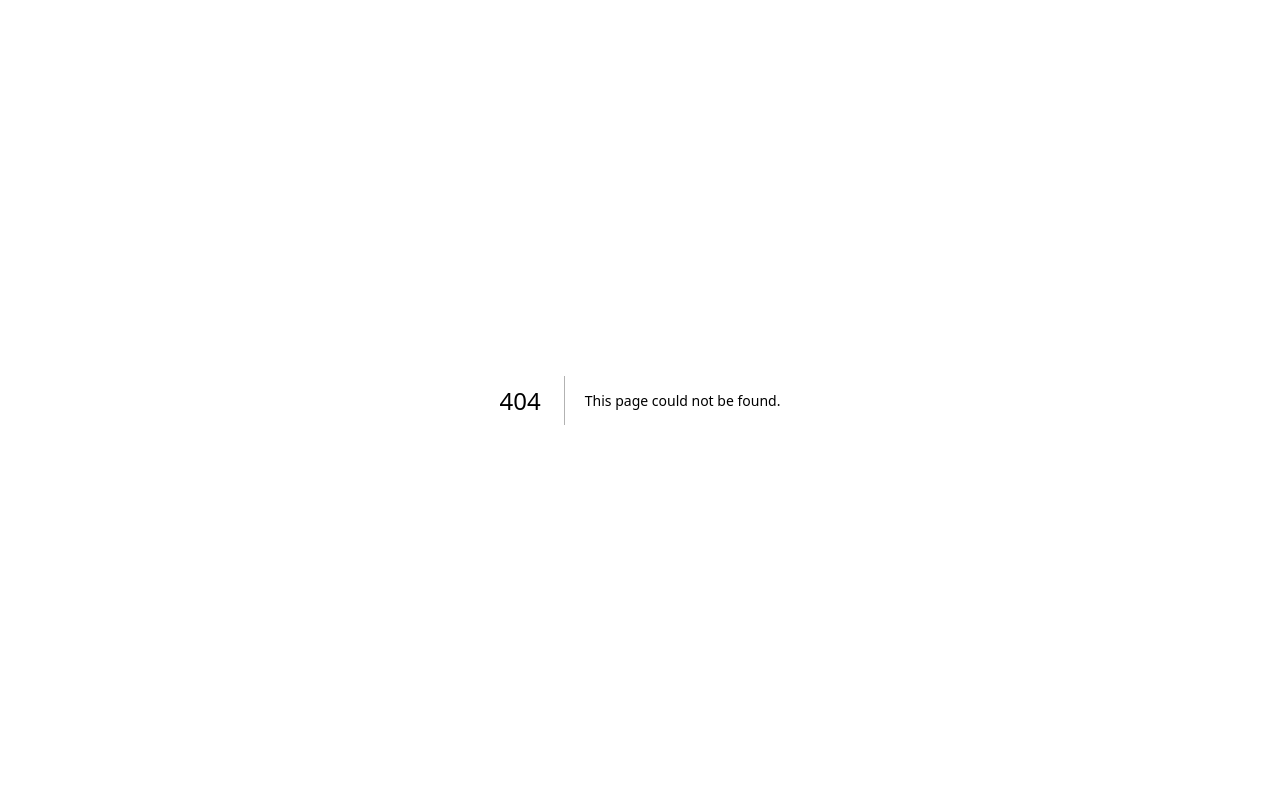
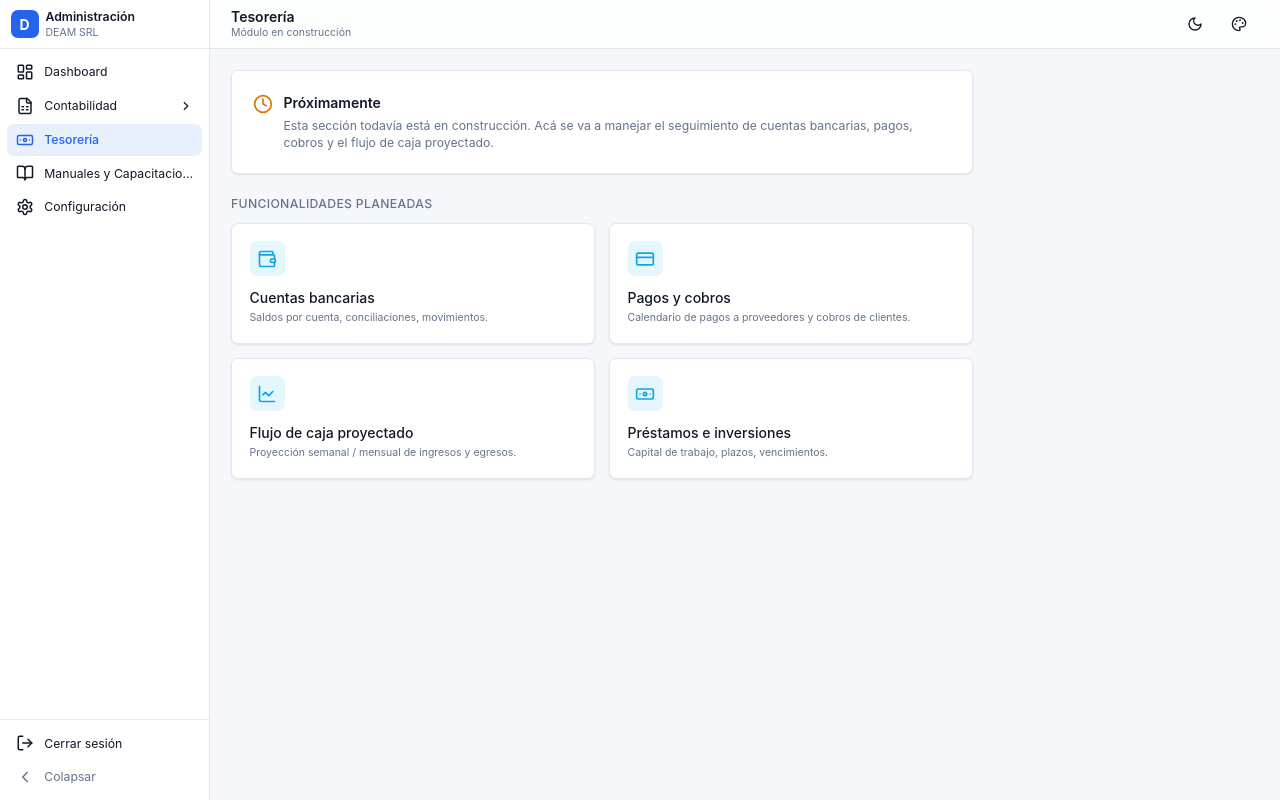
Before and after one commit to alejandrogomez-code/Administraci-n---DEAM, a Next.js app: page /tesoreria in a window 1280 px wide. Before the commit this address had no page. Built offline with nearby package versions, Linux system fonts and the light colour scheme.

Commit message:
Create page.tsx

```diff
--- /dev/null
+++ b/src/app/tesoreria/page.tsx
@@ -0,0 +1,50 @@
+import { Banknote, Clock, CreditCard, LineChart, Wallet } from 'lucide-react';
+import AppShell from '@/components/AppShell';
+import TopBar from '@/components/TopBar';
+
+const proximamente = [
+  { icon: Wallet,     titulo: 'Cuentas bancarias',        desc: 'Saldos por cuenta, conciliaciones, movimientos.' },
+  { icon: CreditCard, titulo: 'Pagos y cobros',           desc: 'Calendario de pagos a proveedores y cobros de clientes.' },
+  { icon: LineChart,  titulo: 'Flujo de caja proyectado', desc: 'Proyección semanal / mensual de ingresos y egresos.' },
+  { icon: Banknote,   titulo: 'Préstamos e inversiones',  desc: 'Capital de trabajo, plazos, vencimientos.' },
+];
+
+export default function TesoreriaPage() {
+  return (
+    <AppShell>
+      <TopBar titulo="Tesorería" subtitulo="Módulo en construcción" />
+      <div className="p-6 max-w-4xl space-y-6">
+        <div className="card p-6 border-l-4 border-l-warning">
+          <div className="flex items-start gap-3">
+            <Clock className="text-warning shrink-0 mt-0.5" size={20} />
+            <div>
+              <div className="font-semibold">Próximamente</div>
+              <p className="text-sm text-muted mt-1">
+                Esta sección todavía está en construcción. Acá se va a manejar el seguimiento de cuentas
+                bancarias, pagos, cobros y el flujo de caja proyectado.
+              </p>
+            </div>
+          </div>
+        </div>
+
+        <div>
+          <h2 className="text-sm font-medium text-muted mb-3 uppercase tracking-wide">Funcionalidades planeadas</h2>
+          <div className="grid grid-cols-1 sm:grid-cols-2 gap-4">
+            {proximamente.map((p) => {
+              const Icon = p.icon;
+              return (
+                <div key={p.titulo} className="card p-5">
+                  <div className="w-10 h-10 rounded bg-accent/10 text-accent flex items-center justify-center mb-3">
+                    <Icon size={20} />
+                  </div>
+                  <div className="font-medium">{p.titulo}</div>
+                  <div className="text-xs text-muted mt-1">{p.desc}</div>
+                </div>
+              );
+            })}
+          </div>
+        </div>
+      </div>
+    </AppShell>
+  );
+}
```
